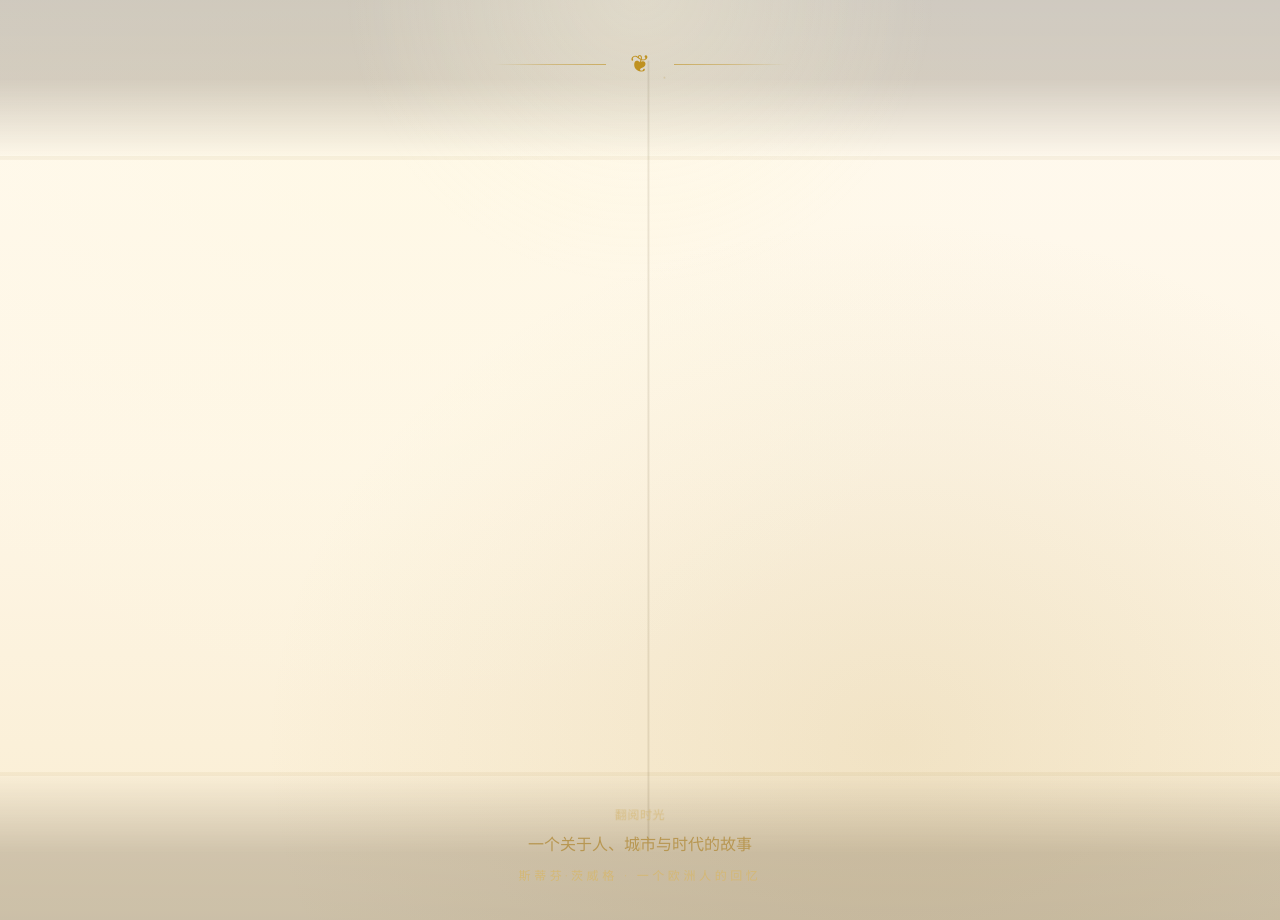
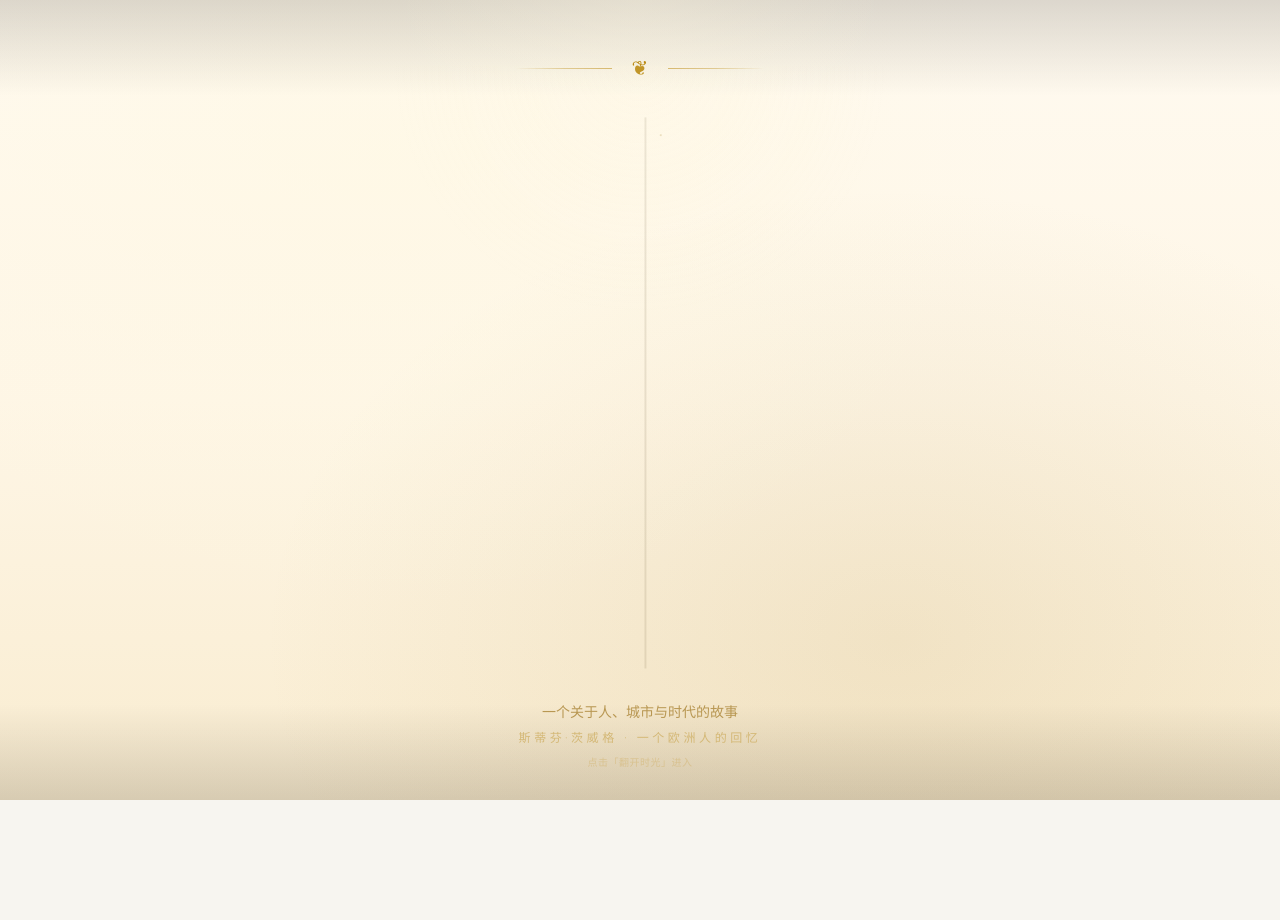
Before and after one commit to lanlan513/3012, a React (Vite) app: page / in a window 1280 px wide. Shown: the top 920 px of the page. After the commit the page ends 800 px from the top, so only its background shows below. Built offline with nearby package versions, Linux system fonts and the light colour scheme; a web font is replaced by a local one.

Commit message:
.1483662657330947:9ba49db83cba560b273e5f7c0be22f51_6a36bb3dc1ba56d32cdbd480.6a373be2c1ba56d32cdbd83d.6a373be1f9d049258f783b8d:Trae CN.T(2026/6/21 09:18:26)

```diff
--- a/src/components/Book.tsx
+++ b/src/components/Book.tsx
@@ -24,17 +24,18 @@ export default function Book() {
       className="relative flex items-center justify-center"
       style={{
         perspective: '2000px',
-        perspectiveOrigin: '50% 50%',
+        perspectiveOrigin: '50% 40%',
         width: '100%',
-        maxWidth: '600px',
-        height: '800px',
+        maxWidth: '560px',
+        height: '70vh',
+        maxHeight: '680px',
       }}
     >
       <div
         className="relative w-full h-full transition-transform ease-out"
         style={{
           transformStyle: 'preserve-3d',
-          transform: isOpen ? 'rotateY(-10deg)' : 'rotateY(0deg)',
+          transform: isOpen ? 'rotateY(-8deg)' : 'rotateY(0deg)',
           transitionDuration: '2000ms',
         }}
       >
@@ -43,16 +44,16 @@ export default function Book() {
           className="absolute inset-0 rounded-r-md"
           style={{
             background: 'linear-gradient(90deg, #473218 0%, #5f4521 5%, #7d5a2e 15%, #7d5a2e 100%)',
-            transform: 'translateZ(-50px)',
+            transform: 'translateZ(-40px)',
             boxShadow:
-              '0 0 0 1px rgba(60, 42, 6, 0.1), 2px 2px 0 rgba(60, 42, 6, 0.05), 5px 5px 20px rgba(60, 42, 6, 0.15), 20px 30px 60px rgba(60, 42, 6, 0.25)',
+              '0 0 0 1px rgba(60, 42, 6, 0.1), 2px 2px 0 rgba(60, 42, 6, 0.05), 5px 5px 15px rgba(60, 42, 6, 0.15), 15px 25px 50px rgba(60, 42, 6, 0.25)',
           }}
         >
           <div
             className="absolute inset-0 rounded-r-md"
             style={{
               background:
-                'linear-gradient(180deg, rgba(0,0,0,0.1) 0%, transparent 5%, transparent 95%, rgba(0,0,0,0.15) 100%)',
+                'linear-gradient(180deg, rgba(0,0,0,0.1) 0%, transparent 5%, transparent 95%, rgba(0,0,0,0.15) 100%',
             }}
           />
         </div>
@@ -61,23 +62,23 @@ export default function Book() {
         <div
           className="absolute inset-0 bg-paper-100 rounded-r-sm"
           style={{
-            transform: 'translateZ(-45px)',
+            transform: 'translateZ(-36px)',
             boxShadow: 'inset -2px 0 4px rgba(0,0,0,0.05)',
           }}
         >
-          {Array.from({ length: 15 }).map((_, i) => (
+          {Array.from({ length: 12 }).map((_, i) => (
             <div
               key={i}
               className="absolute left-0 right-0 border-b border-paper-200"
               style={{
-                top: `${i * 6 + 8}%`,
+                top: `${i * 7 + 8}%`,
                 opacity: 0.25 - i * 0.01,
               }}
             />
           ))}
         </div>
 
-        {/* Pages (middle) */}
+        {/* Pages (middle) - 翻开后显示的内页 */}
         <div
           className="absolute inset-0 bg-paper-100 rounded-r-sm overflow-hidden"
           style={{
@@ -87,54 +88,62 @@ export default function Book() {
         >
           <div className="absolute inset-0 paper-bg" />
 
-          <div className="relative h-full p-10 md:p-8 sm:p-6 flex flex-col">
-            <div className="text-center mb-6">
-              <div className="flex items-center justify-center gap-4 mb-4">
-                <div className="w-16 h-px bg-paper-400/40" />
-                <div className="text-paper-500/60 text-sm">❦</div>
-                <div className="w-16 h-px bg-paper-400/40" />
+          <div className="relative h-full p-8 md:p-6 sm:p-5 flex flex-col">
+            {/* Page header decoration - 更紧凑 */}
+            <div className="text-center mb-4">
+              <div className="flex items-center justify-center gap-3 mb-3">
+                <div className="w-12 h-px bg-paper-400/40" />
+                <div className="text-paper-500/60 text-xs">❦</div>
+                <div className="w-12 h-px bg-paper-400/40" />
               </div>
             </div>
 
+            {/* 内容区域 - 居中显示题记和按钮 */}
             <div
               className="flex-1 flex flex-col items-center justify-center transition-opacity ease-out"
               style={{
                 opacity: showTitle ? 1 : 0,
-                transform: showTitle ? 'translateY(0)' : 'translateY(20px)',
+                transform: showTitle ? 'translateY(0)' : 'translateY(12px)',
                 transitionDuration: '1000ms',
                 transitionDelay: showTitle ? '200ms' : '0ms',
               }}
             >
-              <div className="text-center w-full">
-                <p className="font-decorative text-paper-700 text-sm tracking-widest mb-6">
+              <div className="text-center w-full px-2">
+                <p
+                  className="font-decorative text-paper-700 text-xs tracking-widest mb-4"
+                >
                   — 题记 —
                 </p>
-                <blockquote className="font-serif text-ink-600 text-xl md:text-lg italic leading-relaxed max-w-sm mx-auto">
+                <blockquote
+                  className="font-serif text-ink-600 text-lg md:text-base italic leading-relaxed max-w-xs mx-auto"
+                >
                   "我知道，只有那些亲身经历过那个自由世界的人，
                   <br className="hidden sm:block" />
                   才会有我这样的感受：
                   <br className="hidden sm:block" />
                   我们是在最好的时代里长大的。"
                 </blockquote>
-                <p className="font-body text-paper-600 text-right mt-6 text-sm pr-4">
+                <p className="font-body text-paper-600 text-right mt-4 text-xs pr-2">
                   —— 斯蒂芬·茨威格
                 </p>
               </div>
 
+              {/* 按钮 - 位置上移，缩小间距 */}
               <button
                 onClick={handleEnter}
-                className="group relative mt-14 px-10 py-3 font-decorative text-paper-800 tracking-widest transition-all ease-out cursor-pointer"
+                className="group relative mt-8 md:mt-10 px-8 py-2.5 font-decorative text-paper-800 cursor-pointer"
                 style={{
                   opacity: showTitle ? 1 : 0,
-                  transform: showTitle ? 'translateY(0)' : 'translateY(16px)',
+                  transform: showTitle ? 'translateY(0)' : 'translateY(12px)',
                   transitionDuration: '800ms',
-                  transitionDelay: showTitle ? '700ms' : '0ms',
+                  transitionDelay: showTitle ? '600ms' : '0ms',
                 }}
               >
                 <span
                   className="relative z-10 transition-all duration-500"
                   style={{
                     letterSpacing: '0.2em',
+                    fontSize: '0.875rem',
                   }}
                   onMouseEnter={(e) => {
                     (e.target as HTMLElement).style.letterSpacing = '0.35em';
@@ -146,18 +155,19 @@ export default function Book() {
                   翻 开 时 光
                 </span>
                 <div className="absolute inset-0 border border-paper-500/50 rounded-sm transition-colors duration-500 group-hover:border-gold-500/70" />
-                <div className="absolute inset-1 border border-paper-400/30 rounded-sm transition-colors duration-500 group-hover:border-gold-400/50" />
+                <div className="absolute inset-0.5 border border-paper-400/30 rounded-sm transition-colors duration-500 group-hover:border-gold-400/50" />
                 <div
                   className="absolute inset-0 opacity-0 group-hover:opacity-100 transition-opacity duration-700 pointer-events-none"
                   style={{
                     background:
-                      'linear-gradient(90deg, transparent 0%, rgba(212, 160, 23, 0.12) 50%, transparent 100%)',
+                      'linear-gradient(90deg, transparent 0%, rgba(212, 160, 23, 0.12) 50%, transparent 100%',
                   }}
                 />
               </button>
             </div>
 
-            <div className="text-center font-serif text-paper-500 text-sm">
+            {/* Page number */}
+            <div className="text-center font-serif text-paper-500 text-xs mt-3">
               I
             </div>
           </div>
@@ -168,7 +178,7 @@ export default function Book() {
           className="absolute inset-0 rounded-r-md transition-transform ease-out"
           style={{
             transformStyle: 'preserve-3d',
-            transform: isOpen ? 'rotateY(-160deg)' : 'rotateY(0deg)',
+            transform: isOpen ? 'rotateY(-165deg)' : 'rotateY(0deg)',
             transformOrigin: 'left center',
             transitionDuration: '2500ms',
             zIndex: 10,
@@ -197,24 +207,26 @@ export default function Book() {
               }}
             />
 
+            {/* Gold decorative border */}
             <div
-              className="absolute inset-8 border-2 rounded-sm"
+              className="absolute inset-6 md:inset-7 border-2 rounded-sm"
               style={{
                 borderColor: 'rgba(212, 160, 23, 0.55)',
                 boxShadow: 'inset 0 0 0 1px rgba(212, 160, 23, 0.25)',
               }}
             />
             <div
-              className="absolute inset-10 border rounded-sm"
+              className="absolute inset-8 md:inset-9 border rounded-sm"
               style={{
                 borderColor: 'rgba(255, 216, 122, 0.25)',
               }}
             />
 
+            {/* Title on cover */}
             <div className="absolute inset-0 flex flex-col items-center justify-center">
-              <div className="text-center">
+              <div className="text-center px-4">
                 <div
-                  className="text-sm tracking-[0.3em] mb-5"
+                  className="text-xs tracking-[0.3em] mb-4"
                   style={{
                     fontFamily: 'Cinzel, Georgia, serif',
                     color: 'rgba(255, 216, 122, 0.75)',
@@ -224,7 +236,7 @@ export default function Book() {
                   STEFAN ZWEIG
                 </div>
                 <h1
-                  className="text-4xl md:text-3xl font-bold tracking-wide"
+                  className="text-3xl md:text-2xl font-bold tracking-wide"
                   style={{
                     fontFamily: 'Playfair Display, Georgia, serif',
                     color: '#fff8e1',
@@ -235,7 +247,7 @@ export default function Book() {
                   昨日的世界
                 </h1>
                 <div
-                  className="text-base mt-4 italic"
+                  className="text-sm mt-3 italic"
                   style={{
                     fontFamily: 'Crimson Pro, Georgia, serif',
                     color: 'rgba(255, 216, 122, 0.7)',
@@ -246,36 +258,37 @@ export default function Book() {
                 </div>
               </div>
 
-              <div className="mt-12 flex items-center gap-4">
+              <div className="mt-8 md:mt-10 flex items-center gap-3">
                 <div
-                  className="w-12 h-px"
+                  className="w-10 h-px"
                   style={{ background: 'rgba(212, 160, 23, 0.45)' }}
                 />
                 <div
-                  className="text-xl"
+                  className="text-lg"
                   style={{ color: 'rgba(255, 192, 77, 0.8)' }}
                 >
                   ❦
                 </div>
                 <div
-                  className="w-12 h-px"
+                  className="w-10 h-px"
                   style={{ background: 'rgba(212, 160, 23, 0.45)' }}
                 />
               </div>
             </div>
 
+            {/* Spine */}
             <div
-              className="absolute left-0 top-0 bottom-0 w-8"
+              className="absolute left-0 top-0 bottom-0 w-7"
               style={{
                 background: 'linear-gradient(90deg, #3a2a06 0%, #473218 100%)',
                 boxShadow: 'inset -2px 0 4px rgba(0,0,0,0.25)',
               }}
             >
-              <div className="absolute inset-0 flex flex-col items-center justify-center gap-7">
+              <div className="absolute inset-0 flex flex-col items-center justify-center gap-6">
                 {Array.from({ length: 5 }).map((_, i) => (
                   <div
                     key={i}
-                    className="w-4 h-px"
+                    className="w-3 h-px"
                     style={{ background: 'rgba(184, 134, 11, 0.35)' }}
                   />
                 ))}
@@ -293,7 +306,7 @@ export default function Book() {
             }}
           >
             <div
-              className="absolute inset-6 border rounded-sm"
+              className="absolute inset-5 border rounded-sm"
               style={{ borderColor: 'rgba(184, 151, 82, 0.45)' }}
             />
           </div>
@@ -302,7 +315,7 @@ export default function Book() {
 
       {/* Ambient light */}
       <div
-        className="absolute -top-16 left-1/2 -translate-x-1/2 w-[600px] h-[300px] pointer-events-none"
+        className="absolute -top-12 left-1/2 -translate-x-1/2 w-[500px] h-[250px] pointer-events-none"
         style={{
           background:
             'radial-gradient(ellipse at center top, rgba(255, 248, 225, 0.35) 0%, transparent 70%)',
--- a/src/pages/Home.tsx
+++ b/src/pages/Home.tsx
@@ -3,8 +3,8 @@ import Book from '@/components/Book';
 export default function Home() {
   return (
     <div
-      className="min-h-screen bg-gradient-to-b from-paper-50 via-paper-100 to-paper-200 relative overflow-hidden"
-      style={{ minHeight: '100vh' }}
+      className="bg-gradient-to-b from-paper-50 via-paper-100 to-paper-200 relative overflow-hidden"
+      style={{ minHeight: '100vh', height: '100vh' }}
     >
       {/* Background texture */}
       <div className="absolute inset-0 paper-bg opacity-50" />
@@ -18,50 +18,48 @@ export default function Home() {
         }}
       />
 
-      {/* Top bookshelf decoration */}
-      <div className="absolute top-0 left-0 right-0 h-40 opacity-20 pointer-events-none">
-        <div className="h-full bg-gradient-to-b from-leather-900 via-leather-800 to-transparent" />
-        <div className="absolute bottom-0 left-0 right-0 h-1 bg-gold-700/30" />
+      {/* Top subtle fade */}
+      <div className="absolute top-0 left-0 right-0 h-24 opacity-15 pointer-events-none">
+        <div className="h-full bg-gradient-to-b from-leather-900 to-transparent" />
       </div>
 
-      {/* Bottom bookshelf decoration */}
-      <div className="absolute bottom-0 left-0 right-0 h-40 opacity-20 pointer-events-none">
-        <div className="h-full bg-gradient-to-t from-leather-900 via-leather-800 to-transparent" />
-        <div className="absolute top-0 left-0 right-0 h-1 bg-gold-700/30" />
+      {/* Bottom subtle fade */}
+      <div className="absolute bottom-0 left-0 right-0 h-24 opacity-15 pointer-events-none">
+        <div className="h-full bg-gradient-to-t from-leather-900 to-transparent" />
       </div>
 
       {/* Ambient light from above */}
       <div
-        className="absolute top-0 left-1/2 -translate-x-1/2 w-[600px] h-[300px] pointer-events-none opacity-40"
+        className="absolute top-0 left-1/2 -translate-x-1/2 w-[500px] h-[250px] pointer-events-none opacity-40"
         style={{
           background:
             'radial-gradient(ellipse at center top, rgba(255, 248, 225, 0.6) 0%, transparent 70%)',
         }}
       />
 
-      {/* Main content */}
+      {/* Main content - 高度限制为视口高度，居中布局 */}
       <div
-        className="relative z-10 flex flex-col items-center justify-center py-12 px-4"
-        style={{ minHeight: '100vh' }}
+        className="relative z-10 flex flex-col items-center justify-center px-4"
+        style={{ minHeight: '100vh', height: '100vh' }}
       >
-        {/* Top decoration */}
+        {/* Top decoration - 更紧凑 */}
         <div
-          className="mb-6 md:mb-8"
+          className="mb-4 md:mb-6"
           style={{
             animation: 'fadeIn 1s ease-out 200ms both',
           }}
         >
-          <div className="flex items-center gap-4 md:gap-6">
+          <div className="flex items-center gap-3 md:gap-5">
             <div
-              className="w-20 md:w-28 h-px"
+              className="w-16 md:w-24 h-px"
               style={{
                 background:
                   'linear-gradient(to right, transparent, rgba(184, 134, 11, 0.4), rgba(184, 134, 11, 0.6))',
               }}
             />
-            <span className="text-gold-600 text-xl md:text-2xl">❦</span>
+            <span className="text-gold-600 text-lg md:text-xl">❦</span>
             <div
-              className="w-20 md:w-28 h-px"
+              className="w-16 md:w-24 h-px"
               style={{
                 background:
                   'linear-gradient(to left, transparent, rgba(184, 134, 11, 0.4), rgba(184, 134, 11, 0.6))',
@@ -70,54 +68,54 @@ export default function Home() {
           </div>
         </div>
 
-        {/* Book component - responsive sizing */}
-        <div className="flex-shrink-0 mb-6 md:mb-10 w-full max-w-[600px]" style={{ height: 'clamp(480px, 85vh, 800px)' }}>
+        {/* Book component - 更紧凑的高度，确保内容在首屏 */}
+        <div
+          className="flex-shrink-0 w-full max-w-[560px] mb-3 md:mb-5"
+          style={{ height: 'clamp(400px, 72vh, 640px)' }}
+        >
           <div className="w-full h-full flex items-center justify-center">
-            <div className="scale-[clamp(0.55,1vw,1)] origin-center">
+            <div
+              className="origin-center"
+              style={{
+                transform: 'scale(clamp(0.65, 1vw, 1))',
+              }}
+            >
               <Book />
             </div>
           </div>
         </div>
 
-        {/* Bottom text */}
+        {/* Bottom text - 更紧凑，整合在首屏 */}
         <div
           className="text-center"
           style={{
             animation: 'fadeIn 1s ease-out 2800ms both',
           }}
         >
-          <p className="font-serif text-paper-600 text-sm md:text-base italic mb-2 md:mb-3">
+          <p className="font-serif text-paper-600 text-xs md:text-sm italic mb-1 md:mb-2">
             一个关于人、城市与时代的故事
           </p>
           <p
-            className="text-paper-500 text-xs tracking-[0.3em]"
+            className="text-paper-500 text-[10px] md:text-xs tracking-[0.3em]"
             style={{ fontFamily: 'Cinzel, Georgia, serif' }}
           >
             斯蒂芬·茨威格 · 一个欧洲人的回忆
           </p>
         </div>
 
-        {/* Scroll indicator */}
+        {/* 向下提示 - 更低调 */}
         <div
-          className="absolute bottom-12 md:bottom-16 left-1/2 -translate-x-1/2"
+          className="absolute bottom-6 left-1/2 -translate-x-1/2"
           style={{
             animation: 'fadeIn 1s ease-out 3200ms both, float 6s ease-in-out 3200ms infinite',
           }}
         >
-          <div className="flex flex-col items-center gap-2 text-paper-500/80">
+          <div className="flex flex-col items-center gap-1 text-paper-500/60">
             <span
-              className="text-xs tracking-wider"
+              className="text-[10px] tracking-wider"
               style={{ fontFamily: 'Crimson Pro, Georgia, serif' }}
             >
-              翻阅时光
-            </span>
-            <span
-              className="text-lg"
-              style={{
-                animation: 'bounce 2s infinite',
-              }}
-            >
-              ↓
+              点击「翻开时光」进入
             </span>
           </div>
         </div>
@@ -125,16 +123,12 @@ export default function Home() {
 
       <style>{`
         @keyframes fadeIn {
-          from { opacity: 0; transform: translateY(20px); }
+          from { opacity: 0; transform: translateY(12px); }
           to { opacity: 1; transform: translateY(0); }
         }
         @keyframes float {
           0%, 100% { transform: translateX(-50%) translateY(0); }
-          50% { transform: translateX(-50%) translateY(-10px); }
-        }
-        @keyframes bounce {
-          0%, 100% { transform: translateY(0); }
-          50% { transform: translateY(-6px); }
+          50% { transform: translateX(-50%) translateY(-6px); }
         }
       `}</style>
     </div>
```
